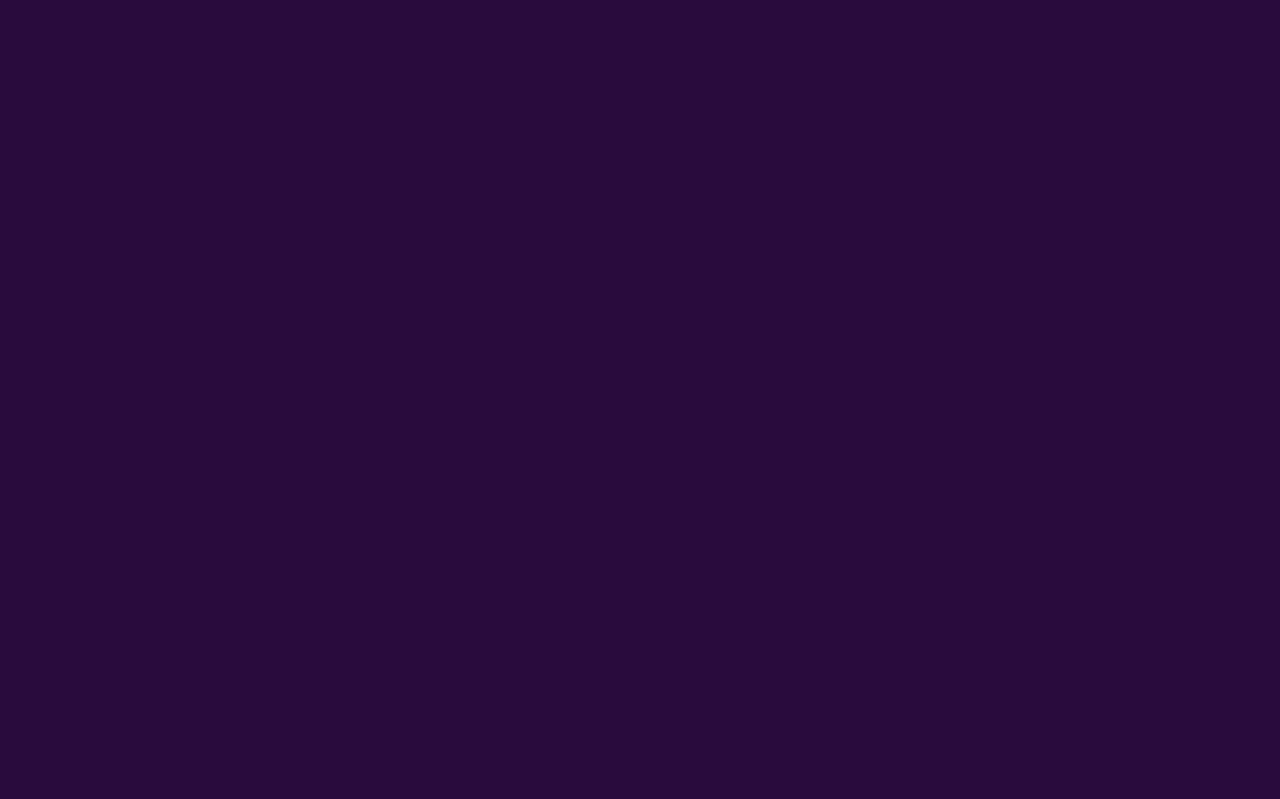
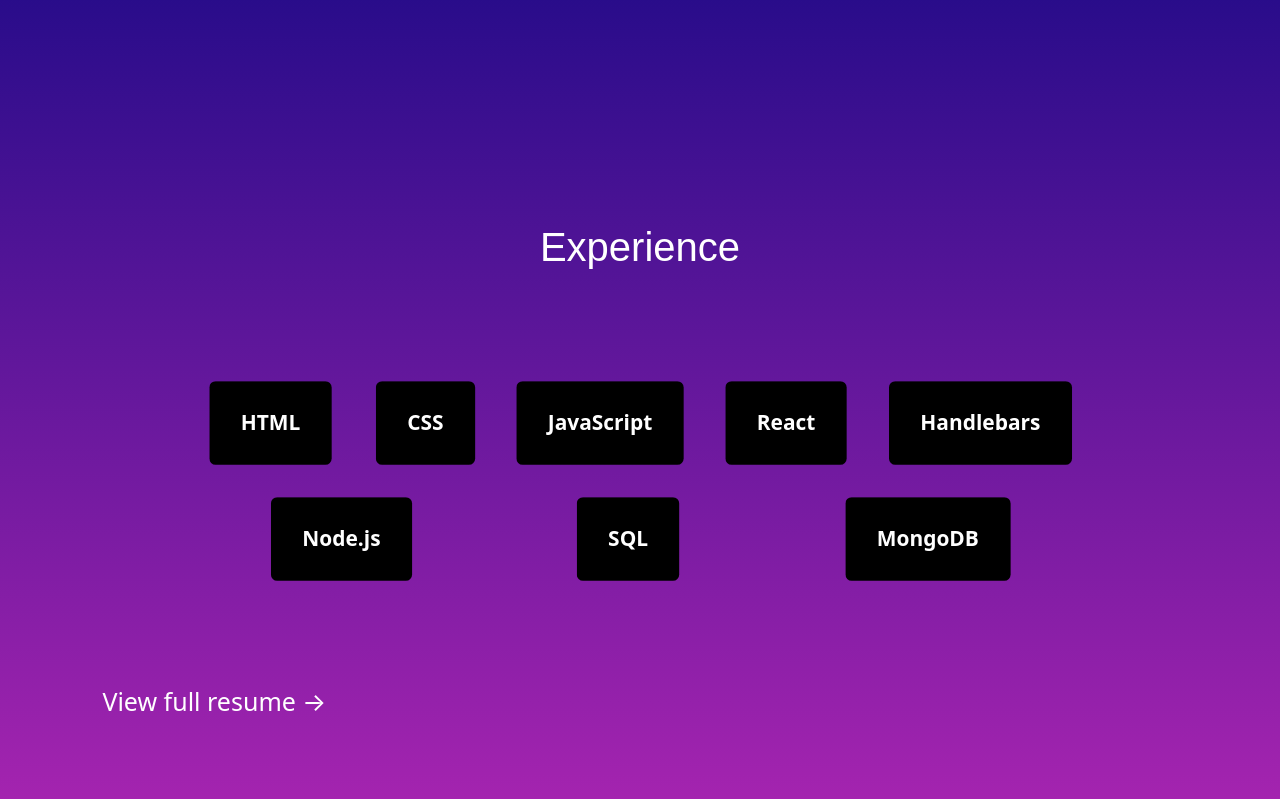
Before and after one commit to ashleyh5440/portfolio, a React (Vite) app: page /about in a window 1280 px wide. Shown: the part 321-1120 px from the top of the page. Before the commit the page ends 800 px from the top, so only its background shows below. Built offline with nearby package versions, Linux system fonts and the light colour scheme; a web font is replaced by a local one.

Commit message:
added content to about page

```diff
--- a/package.json
+++ b/package.json
@@ -10,6 +10,7 @@
     "preview": "vite preview"
   },
   "dependencies": {
+    "animate.css": "^4.1.1",
     "bootstrap": "^5.3.2",
     "react": "^18.2.0",
     "react-bootstrap": "^2.10.1",
--- a/src/components/Projects.jsx
+++ b/src/components/Projects.jsx
@@ -1,7 +1,6 @@
 import { useState } from 'react';
 import Carousel from 'react-bootstrap/Carousel';
 
-import arrowImg from '../assets/arrow.png';
 import project1Img from '../assets/gods-and-beasts.png';
 import project2Img from '../assets/the-box-office-dojo.png';
 import project3Img from '../assets/coding-study-guide.png';
--- a/src/pages/About.jsx
+++ b/src/pages/About.jsx
@@ -1,7 +1,30 @@
-export default function About() {
+import { useState } from 'react';
+import Badge from 'react-bootstrap/Badge';
+import 'animate.css';
+
+function About() {
     return (
-        <div>
-
-        </div>
+        <section className="about-section">
+            <div className="bio-container">
+                <h1>About</h1>
+                <p>After being introduced to coding through a day job, I decided to jump feet-first into web development. I quickly became fascinated with the challenges and creativity that come with combining art and technology.</p>
+            </div>
+            <div className="experience-container">
+                <h1>Experience</h1>
+                <div className="badges-container">
+                    <Badge bg="secondary" className="badge animate__animated animate__pulse animate__infinite	">HTML</Badge>
+                    <Badge bg="secondary" className="badge animate__animated animate__pulse animate__infinite	">CSS</Badge>
+                    <Badge bg="secondary" className="badge animate__animated animate__pulse animate__infinite	">JavaScript</Badge>
+                    <Badge bg="secondary" className="badge animate__animated animate__pulse animate__infinite	">React</Badge>
+                    <Badge bg="secondary" className="badge animate__animated animate__pulse animate__infinite	">Handlebars</Badge>
+                    <Badge bg="secondary" className="badge animate__animated animate__pulse animate__infinite	">Node.js</Badge>
+                    <Badge bg="secondary" className="badge animate__animated animate__pulse animate__infinite	">SQL</Badge>
+                    <Badge bg="secondary" className="badge animate__animated animate__pulse animate__infinite	">MongoDB</Badge>
+                </div>
+                <p><a href="https://docs.google.com/document/d/1E_i5ZidIdzxLwg_h1SG0OUFw2ohQ1Ai-ghYQtK8gYmg/edit" target="_blank">View full resume →</a></p>
+            </div>
+        </section>
     )
 };
+
+export default About;
--- a/src/pages/Home.jsx
+++ b/src/pages/Home.jsx
@@ -8,9 +8,9 @@ function Home() {
         <section>
             <div className="intro">
                 <div className="container-left">
-                    <h2>Hi, I'm Ashley</h2>
+                    <h2 class="animate__animated animate__zoomIn">Hi, I'm Ashley</h2>
                     <br />
-                <p>Front end developer with background experience in education, marketing, publishing, and web development.</p>
+                <p class="animate__animated animate__fadeIn animate__delay-2s">Front end developer with background experience in education, marketing, publishing, and web development.</p>
                 </div>
                 <div className="container-right">
                     <img id="profile-pic" src={profilePic} />
--- a/src/pages/Portfolio.jsx
+++ b/src/pages/Portfolio.jsx
@@ -1,5 +1,61 @@
-export default function Portfolio() {
+import { useState } from 'react';
+import Container from 'react-bootstrap/Container';
+import Row from 'react-bootstrap/Row';
+import Col from 'react-bootstrap/Col';
+
+import project1Img from '../assets/gods-and-beasts.png';
+import project2Img from '../assets/the-box-office-dojo.png';
+import project3Img from '../assets/coding-study-guide.png';
+import project4Img from '../assets/portfolio.png';
+import project5Img from '../assets/password-generator.png';
+import project6Img from '../assets/personal-calendar.png';
+
+function Portfolio() {
     return (
-        <div>Portfolio page</div>
+        <section className="portfolio-container">
+            <div id="portfolio-header"><h1>Portfolio</h1></div>
+            <div>
+                <Container>
+                    <Row>
+                        <Col className="app">
+                            <div className="app-title"><h3>Gods and Beasts</h3></div>
+                            <div className="app-image"><img src={project1Img} /></div>
+                            <div className="app-description"><p>With characters based off global mythology, users can play an online card game against the computer.</p></div>
+                        </Col>
+                        <Col className="app">
+                            <div className="app-title"><h3>The Box Office Dojo</h3></div>
+                            <div className="app-image"><img src={project2Img} /></div>
+                            <div className="app-description"><p>The perfect place to curate your own personal movie watch list.</p></div>
+                        </Col>
+                    </Row>
+                    <Row>
+                        <Col className="app">
+                            <div className="app-title"><h3>Coding Study Guide</h3></div>
+                            <div className="app-image"><img src={project3Img} /></div>
+                            <div className="app-description"><p>Coding information, resources, and tips all in one place.</p></div>
+                        </Col>
+                        <Col className="app">
+                            <div className="app-title"><h3>Mock Portfolio</h3></div>
+                            <div className="app-image"><img src={project4Img} /></div>
+                            <div className="app-description"><p>An old portfolio to showcase work.</p></div>
+                        </Col>
+                    </Row>
+                    <Row>
+                        <Col className="app">
+                            <div className="app-title"><h3>Password Generator</h3></div>
+                            <div className="app-image"><img src={project5Img} /></div>
+                            <div className="app-description"><p>Application to generate a secure random password.</p></div>
+                        </Col>
+                        <Col className="app">
+                            <div className="app-title"><h3>Personal Calendar</h3></div>
+                            <div className="app-image"><img src={project6Img} /></div>
+                            <div className="app-description"><p>A  personal calendar to keep track of appointments and tasks.</p></div>
+                        </Col>
+                    </Row>
+                </Container>
+            </div>
+        </section>
     )
 };
+
+export default Portfolio;
--- a/src/styles/index.css
+++ b/src/styles/index.css
@@ -25,7 +25,7 @@ h1, h3 {
 }
 
 .accordion-button:not(.collapsed) {
-    background-color: rgb(170, 37, 177);
+    background-color: #aa25b1;
     border: none;
 }
 
@@ -122,11 +122,15 @@ h1, h3 {
 
 .container-left{
     width: 50%;
-    margin: 5% 3%;
+    margin-top: 20%;
+    margin-left: 5%;
+    margin-bottom: 5%;
+    padding-right: 80px;
 }
 
 .container-right {
-    width: 250px;
+    width: 300px;
+    /* height: 500px; */
     display: flex;
     justify-content: flex-end;
     align-items: flex-end;
@@ -198,3 +202,61 @@ h1, h3 {
     font-size: 20px;
     background-color: rgb(0, 4, 126);
  }
+
+ /* portfolio page */
+ .portfolio-container {
+    background-image: url(../assets/background2.gif);
+    background-repeat: no-repeat;
+    background-size: cover;
+ }
+
+ .app {
+    margin: 5%;
+    display: flex;
+    flex-wrap: wrap;
+ }
+
+ .app-image img{
+    width: 90%;
+ }
+
+ .app-title h3, .app-description p {
+    text-align: center;
+ }
+
+ #portfolio-header {
+    padding: 8%;
+ }
+
+ /* about page */
+.about-section {
+    background-image: linear-gradient( rgb(0, 4, 126), #aa25b1);
+}
+
+.about-section a {
+    text-decoration: none;
+    color: white;
+}
+
+.about-section a:hover {
+    color: blue;
+}
+
+ .bio-container, .experience-container {
+    padding: 8%;
+ }
+
+.badges-container {
+    display: flex;
+    flex-direction: row;
+    justify-content: space-around;
+    flex-wrap: wrap;
+    padding: 8%;
+}
+
+.badge {
+    padding: 30px;
+    margin: 2%;
+    font-size: 20px;
+    background-color: black !important;
+ }
```
Also changed, not shown: 2 other files (tests, documents, lock files or other folders).
